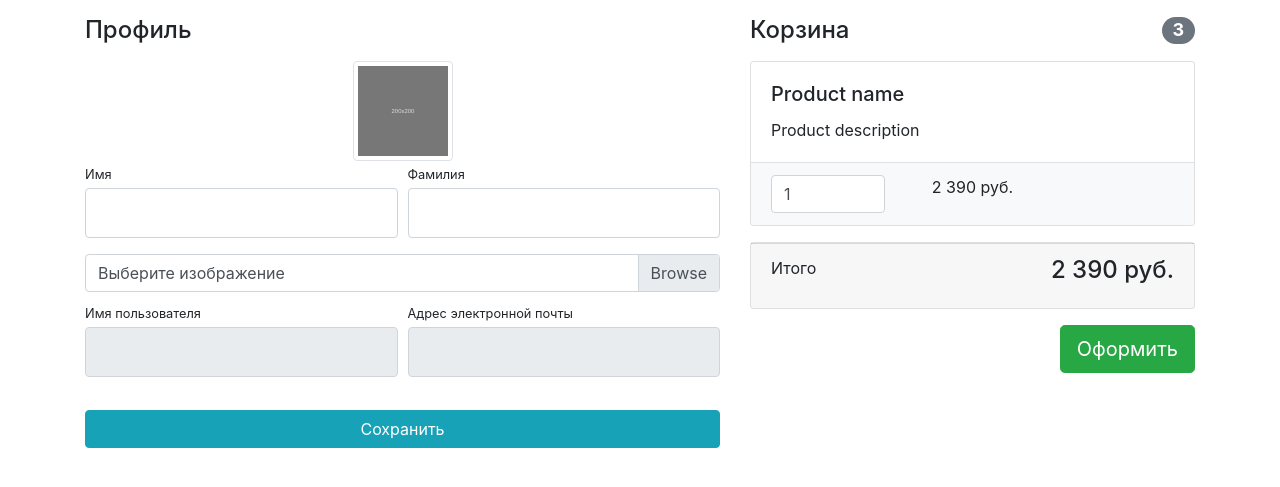
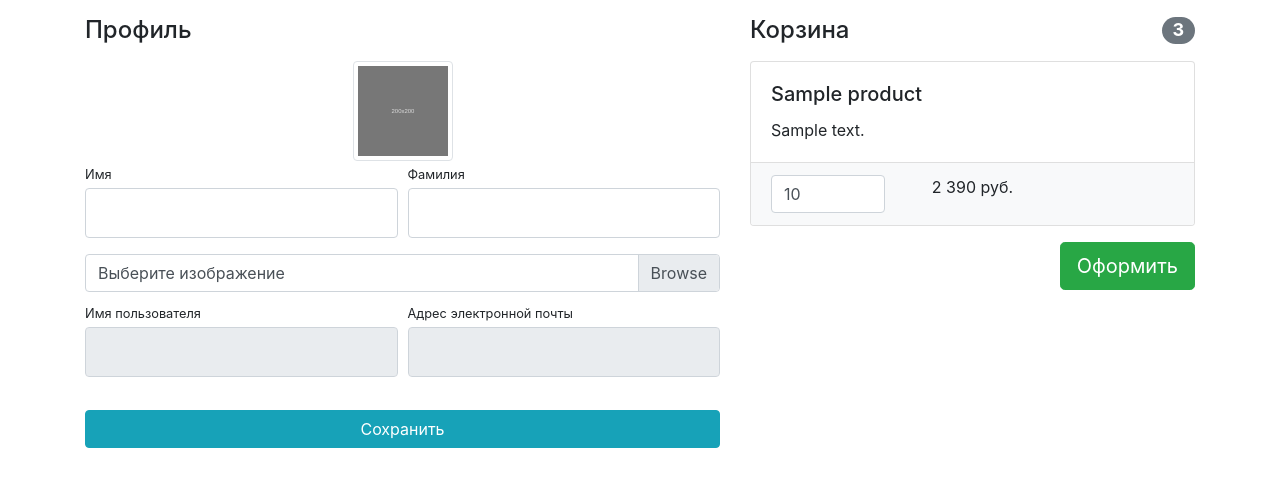
Before and after one commit to nat0t/django_basic, a Django app: template authapp/templates/authapp/profile.html in a window 1280 px wide. Shown: the part 56-543 px from the top of the page. Run offline with Django 3.2, Linux system fonts and the light colour scheme; tables that the repository leaves empty hold one stand-in row (values such as "Sample post"); the template is opened without the code that fills it: values that come from a table or form of the project are taken from there, most other values are stand-ins (such as "Sample title", 1, 10 or a date in 2020); parts of the project's set-up code (start-up, migrations or seed data) failed here and were passed over; some libraries are stand-ins or nearby versions.

Commit message:
Added logic for basket template.

```diff
--- a/authapp/views.py
+++ b/authapp/views.py
@@ -3,6 +3,7 @@ from django.contrib import auth
 from django.urls import reverse
 from django.contrib import messages
 from authapp.forms import UserLoginForm, UserRegisterForm, UserProfileForm
+from basketapp.models import Basket
 
 def login(request):
     if request.method == 'POST':
@@ -43,5 +44,7 @@ def profile(request):
             return HttpResponseRedirect(reverse('auth:profile'))
     else:
         form = UserProfileForm(instance=request.user)
-    context = {'form': form}
+    context = {'form': form,
+               'baskets': Basket.objects.all(),
+               }
     return render(request, 'authapp/profile.html', context)
--- a/basketapp/templates/basketapp/basket.html
+++ b/basketapp/templates/basketapp/basket.html
@@ -1,17 +1,19 @@
-<h4 class="mt-3 mb-3 d-flex justify-content-between align-items-center mb-3">
+{% if baskets %}
+    <h4 class="mt-3 mb-3 d-flex justify-content-between align-items-center mb-3">
     Корзина <span class="badge badge-secondary badge-pill">3</span>
 </h4>
-<div class="card mb-3">
+{% for basket in baskets %}
+    <div class="card mb-3">
     <div class="card-body">
-        <h5 class="card-title">Product name</h5>
-        <p class="card-text">Product description</p>
+        <h5 class="card-title">{{ basket.product.name }}</h5>
+        <p class="card-text">{{ basket.product.description }}</p>
     </div>
     <ul class="list-group list-group-flush">
         <li class="list-group-item bg-light">
             <div class="row text-center">
                 <div class="col-lg-4">
                     <input name="basketID" type="number" class="form-control"
-                           value="1" min="0">
+                           value="{{ basket.quantity }}" min="0">
                 </div>
                 <div class="col-lg-4">2 390 руб.</div>
                 <div class="col-lg-4">
@@ -23,10 +25,10 @@
         </li>
     </ul>
 </div>
-<div class="card mb-3">
-    <div class="card-footer">
-        <p class="float-left">Итого</p>
-        <h4 class="float-right">2 390 руб.</h4>
-    </div>
-</div>
+{% endfor %}
 <button type="button" class="btn btn-success btn-lg float-right">Оформить</button>
+{% else %}
+    <h4 class="mt-3 mb-3 text-center">
+    Корзина пуста
+</h4>
+{% endif %}
```
